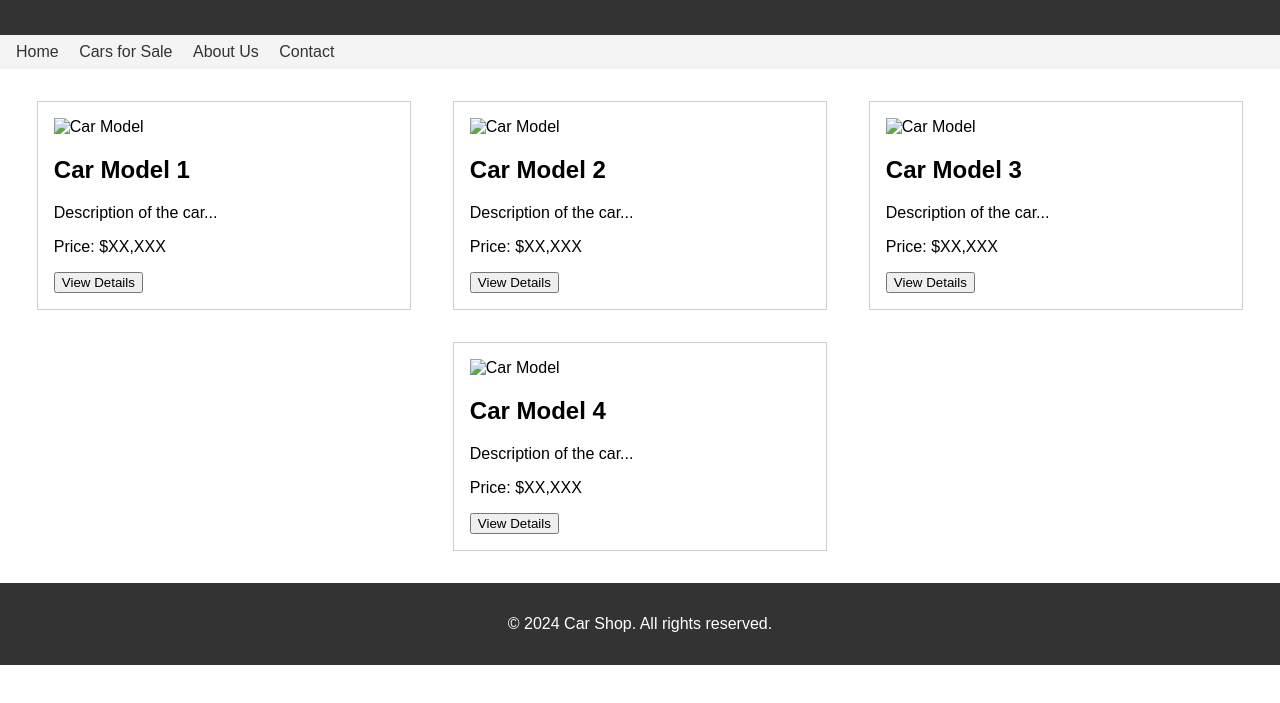
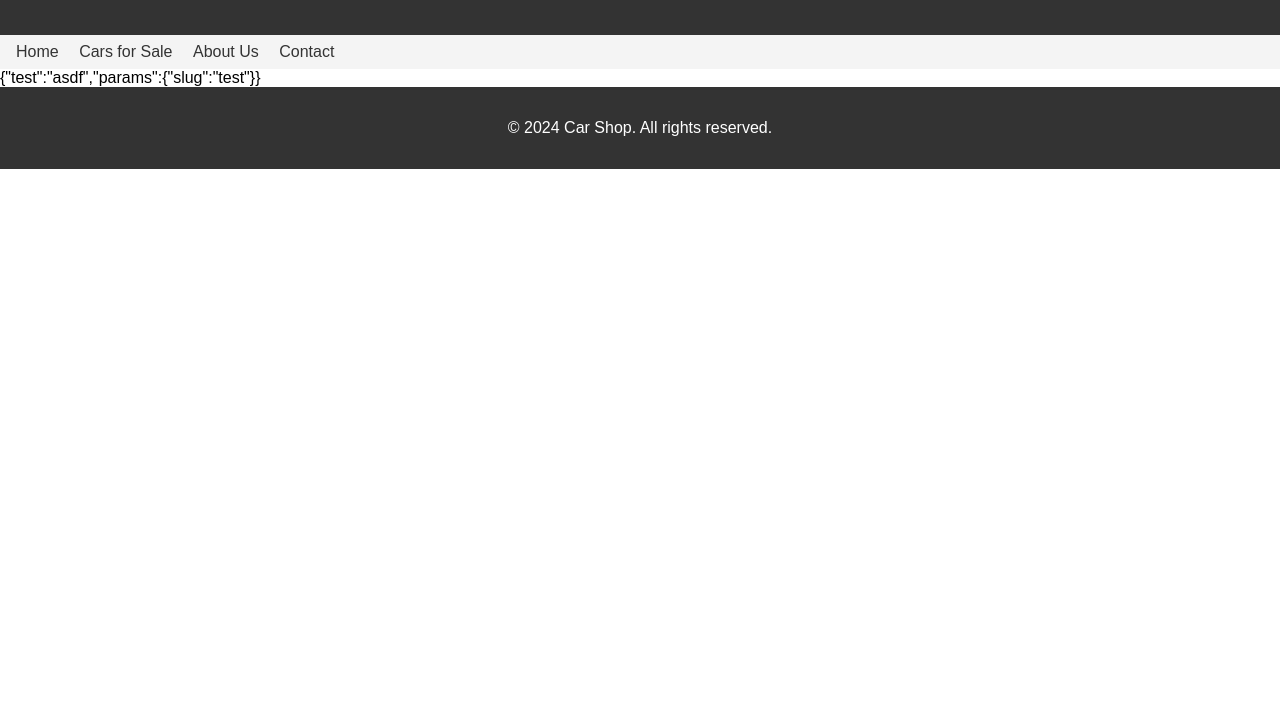
Before and after one commit to ayush-panday-dev/turbo-dynamic-html, a website: page index.html in a window 1280 px wide. Shown: the part 77-780 px from the top of the page. Drawn offline with Linux system fonts and the light colour scheme.

Commit message:
Handling slug but remains for Further improvement

```diff
--- a/__test__/routes/[slug]/thisisslug.ts
+++ b/__test__/routes/[slug]/thisisslug.ts
@@ -2,7 +2,7 @@ import { generateTDHPages } from "../../../core";
 
 const page = generateTDHPages({
   render(data: any) {
-    return `<div>This is Working</div>`;
+    return `<div>${JSON.stringify(data)}</div>`;
   },
 });
 
--- a/core/TDHLayout.ts
+++ b/core/TDHLayout.ts
@@ -7,7 +7,7 @@ export class TDHLayout {
 }
 
 export interface GenerateTDHLayoutOptions {
-  render: (data: unknown, children: string) => string;
+  render: (data: any, children: string) => string;
   type?: "static" | "dynamic";
   preventCatcheContent?: boolean;
 }
--- a/core/TDHPages.ts
+++ b/core/TDHPages.ts
@@ -7,7 +7,7 @@ export class TDHPages {
 }
 
 export interface GenerateTDHPagesOptions {
-  render: (data: unknown) => string;
+  render: (data: any) => string;
   type?: "static" | "dynamic";
   preventCatcheContent?: boolean;
 }
--- a/index.html
+++ b/index.html
@@ -70,44 +70,7 @@
     <a href="#">Contact</a>
   </nav>
 
-    <main>
-    <div class="container">
-
-      <div class="car-item">
-        <img src="placeholder-car.jpg" alt="Car Model" width="100%">
-        <h2>Car Model 1</h2>
-        <p>Description of the car...</p>
-        <p>Price: $XX,XXX</p>
-        <button>View Details</button>
-      </div>
-
-       <div class="car-item">
-        <img src="placeholder-car.jpg" alt="Car Model" width="100%">
-        <h2>Car Model 2</h2>
-        <p>Description of the car...</p>
-        <p>Price: $XX,XXX</p>
-        <button>View Details</button>
-      </div>
-
-       <div class="car-item">
-        <img src="placeholder-car.jpg" alt="Car Model" width="100%">
-        <h2>Car Model 3</h2>
-        <p>Description of the car...</p>
-        <p>Price: $XX,XXX</p>
-        <button>View Details</button>
-      </div>
-
-       <div class="car-item">
-        <img src="placeholder-car.jpg" alt="Car Model" width="100%">
-        <h2>Car Model 4</h2>
-        <p>Description of the car...</p>
-        <p>Price: $XX,XXX</p>
-        <button>View Details</button>
-      </div>
-
-        <!-- More car items can be added here -->
-    </div>
-  </main>
+  <div>{"test":"asdf","params":{"slug":"test"}}</div>
 
   <footer>
     <p>&copy; 2024 Car Shop. All rights reserved.</p>
--- a/package.json
+++ b/package.json
@@ -1,6 +1,6 @@
 {
   "name": "turbo-dynamic-html",
-  "version": "0.1.2",
+  "version": "0.1.3",
   "author": "Ayush Panday <ayushpanday.dev@gmail.com>",
   "repository": {
     "type": "git",
@@ -39,6 +39,7 @@
   },
   "files": [
     "dist",
+    "utils",
     "core",
     "config",
     "index.ts",
```
Also changed, not shown: __test__/render.test.ts (+2 -2 lines), index.ts (+58 -6 lines).
